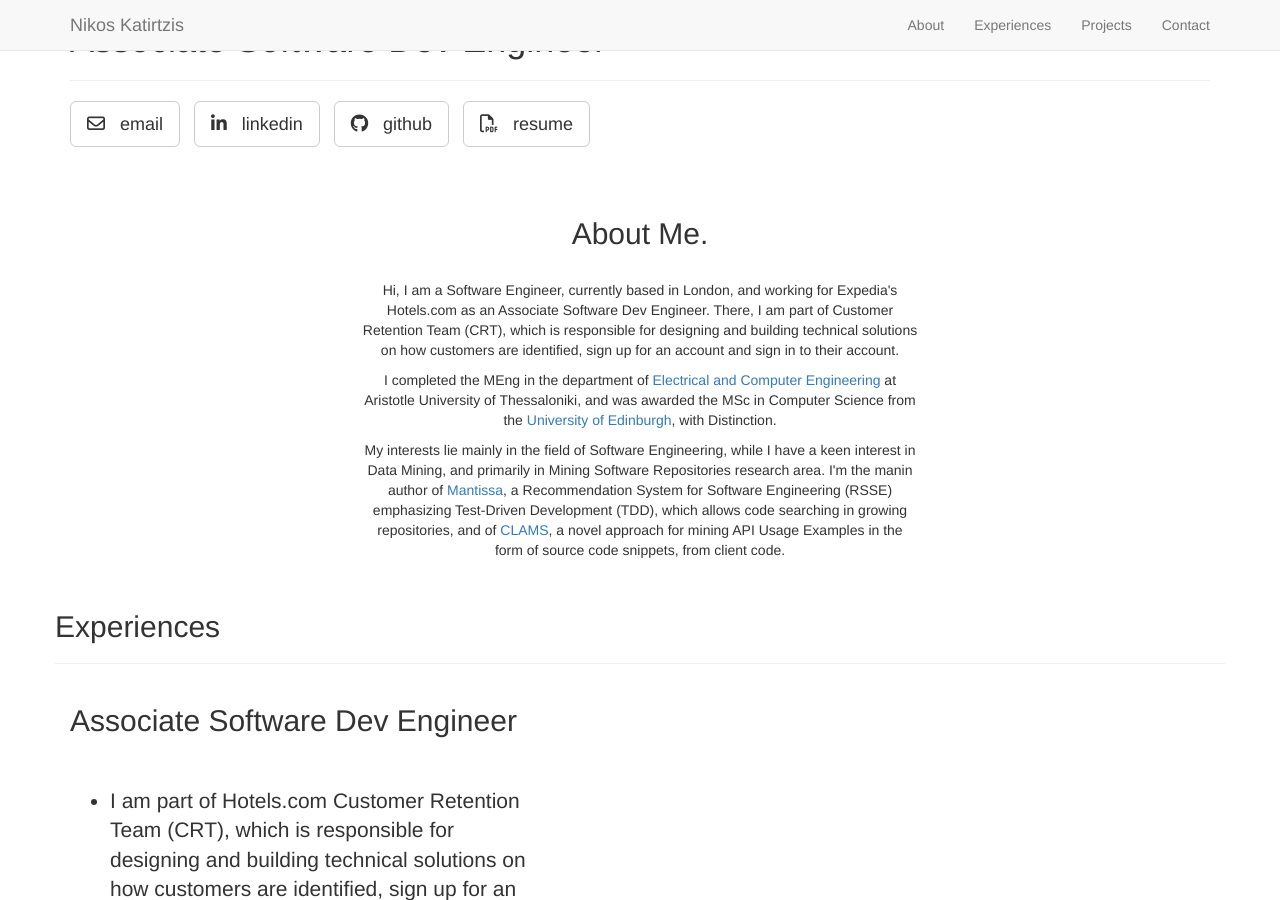
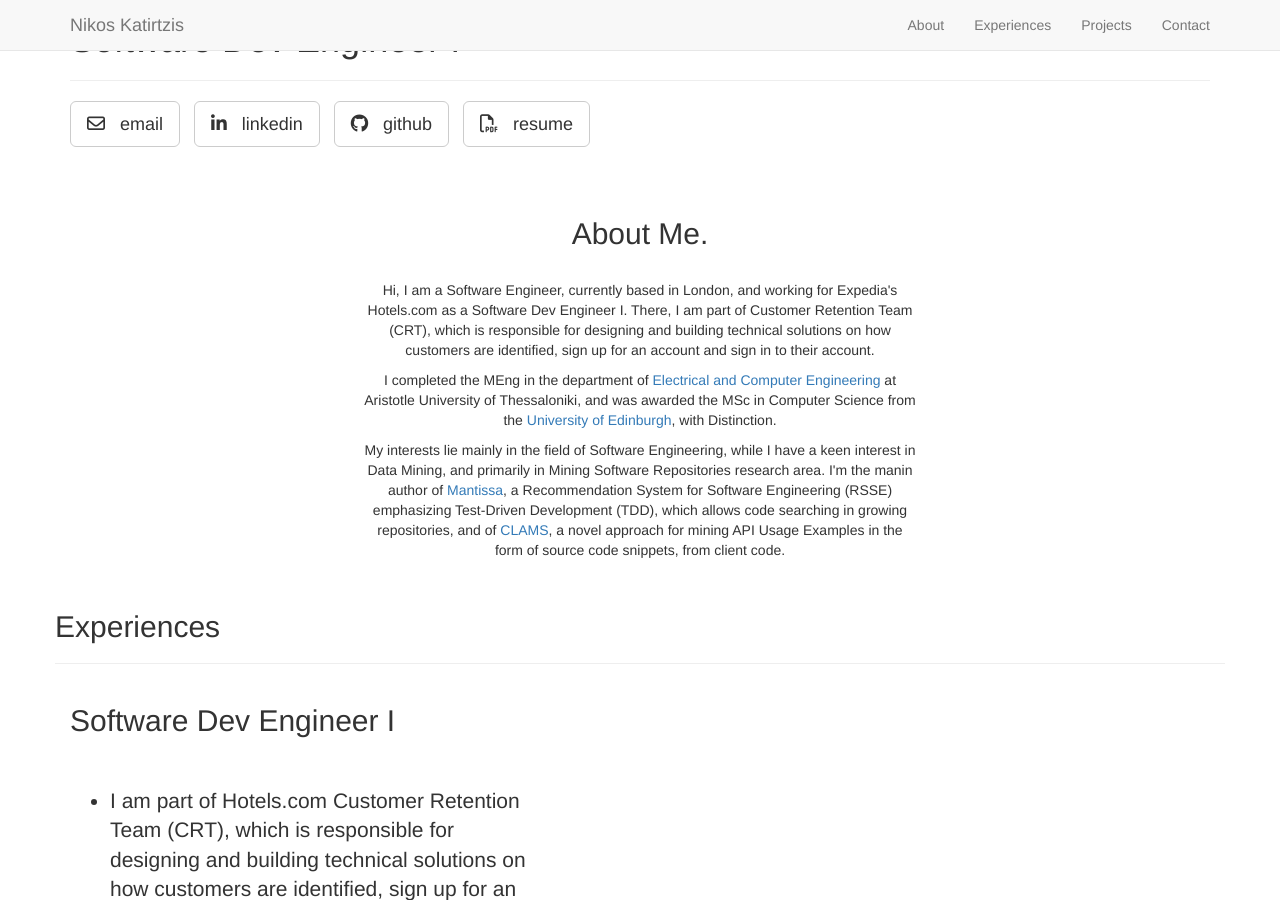
Before and after one commit to nikos912000/nikos912000.github.io, a Jekyll site: the page built from _posts/2017-04-29-experiences.markdown, in a window 1280 px wide and 900 px high. Built offline with Jekyll 4.4.1, drawn with Linux system fonts in a browser that asks for light colours; nearby versions of some CDN libraries; library files that are not in the unit come from our copies.

Commit message:
Update hotels.com position.

```diff
--- a/_includes/about.html
+++ b/_includes/about.html
@@ -5,7 +5,7 @@
               <br/><br/>
               <h2>About Me.</h2>
               <br/>
-                <p>Hi, I am a Software Engineer, currently based in London, and working for Expedia's Hotels.com as an Associate Software Dev Engineer. There, I am part of Customer Retention Team (CRT), which is responsible for designing and building technical solutions on how customers are identified, sign up for an account and sign in to their account.</p>
+                <p>Hi, I am a Software Engineer, currently based in London, and working for Expedia's Hotels.com as a Software Dev Engineer I. There, I am part of Customer Retention Team (CRT), which is responsible for designing and building technical solutions on how customers are identified, sign up for an account and sign in to their account.</p>
                 <p>I completed the MEng in the department of <a href="http://ee.auth.gr/en/">Electrical and Computer Engineering</a> at Aristotle University of Thessaloniki, and was awarded the MSc in Computer Science from the <a href="http://www.ed.ac.uk/">University of Edinburgh</a>, with Distinction.</p>
                 <p>My interests lie mainly in the field of Software Engineering, while I have a keen interest in Data Mining, and primarily in Mining Software Repositories research area. I'm the manin author of <a href="http://mantissa.ee.auth.gr/">Mantissa</a>, a Recommendation System for Software Engineering (RSSE) emphasizing Test-Driven Development (TDD), which allows code searching in growing repositories, and of <a href="https://mast-group.github.io/clams/">CLAMS</a>, a novel approach for mining API Usage Examples in the form of source code snippets, from client code.</p>
                 <br/>
--- a/_posts/2017-04-29-experiences.markdown
+++ b/_posts/2017-04-29-experiences.markdown
@@ -2,7 +2,7 @@
 layout: default
 img: hotels_logo.png
 category: Experiences
-title: Associate Software Dev Engineer
+title: Software Dev Engineer I
 description: |
 ---
 
```
Also changed, not shown: 4 other files.
